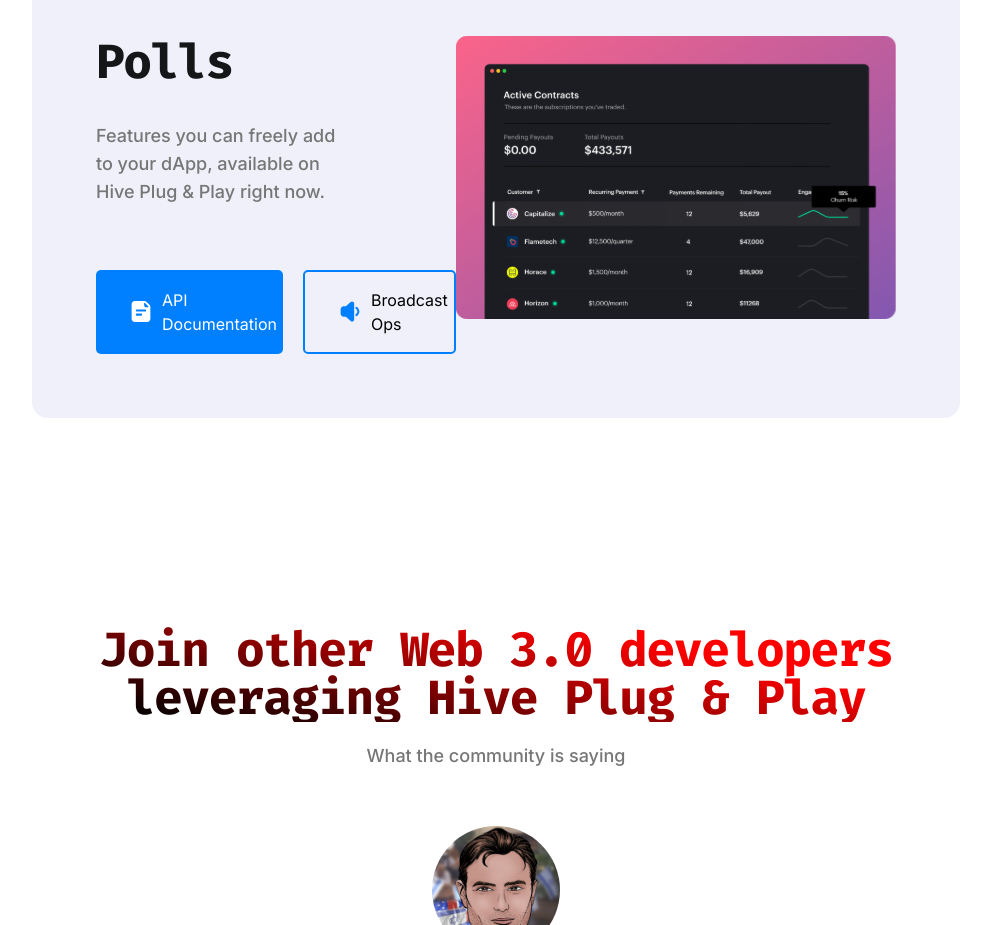
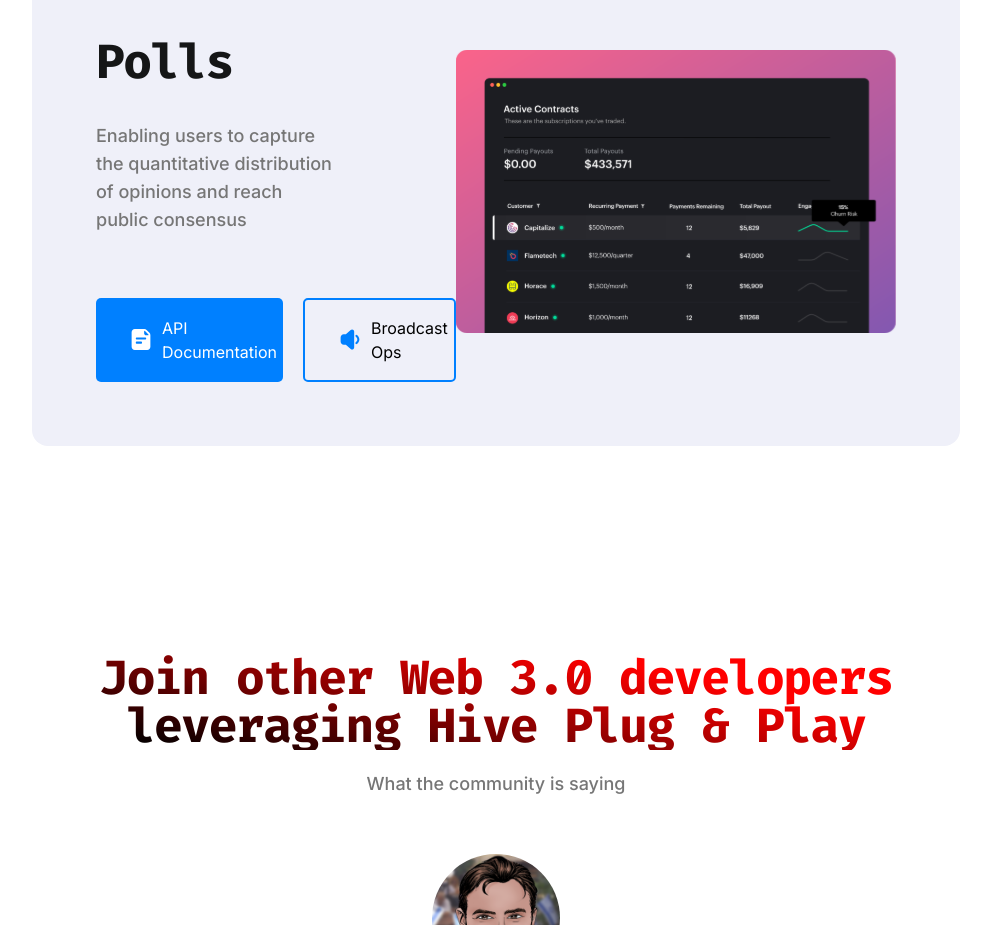
Before and after one commit to FreeBeings-io/haf-plug-play-landing, a Nuxt app: page / in a window 1280 px wide. Shown: the part 3500-4425 px from the top of the page, without its empty margins (144-1135 px from the left). Built offline with nearby package versions, Linux system fonts and the light colour scheme.

Commit message:
add polls description

```diff
--- a/components/Sections/4.vue
+++ b/components/Sections/4.vue
@@ -7,7 +7,7 @@
   >
     <CardExtended
       title="Polls"
-      description="Features you can freely add to your dApp, available on Hive Plug & Play right now."
+      description="Enabling users to capture the quantitative distribution of opinions and reach public consensus"
       background="#EFF0F9;"
       accent="#0080FF"
       image="img6.svg"
```
